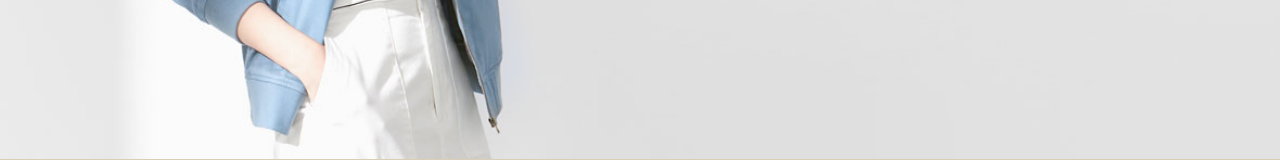
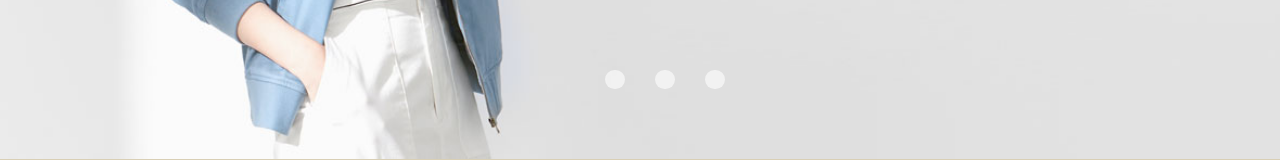
Before and after one commit to greenblue467/p5-shopping, a React (Create React App) app: page / in a window 1280 px wide. Shown: the part 525-685 px from the top of the page. Built offline with nearby package versions, Linux system fonts and the light colour scheme.

Commit message:
add stuff

```diff
--- a/src/App.js
+++ b/src/App.js
@@ -488,6 +488,97 @@ class App extends Component {
       empty: n - 1
     });
   };
+  jump = e => {
+    var n = e;
+    if (n < 2) {
+      const wid = 100;
+      $(".pic1").animate(
+        {
+          left: wid * (n - 1) + "vw",
+          zIndex: 2
+        },
+        {
+          duration: 1000
+        }
+      );
+      $(".pic2").animate(
+        {
+          left: -wid * n + "vw",
+          zIndex: 1
+        },
+        {
+          duration: 1000
+        }
+      );
+      $(".pic3").animate(
+        {
+          left: wid * n + "vw",
+          zIndex: 0
+        },
+        {
+          duration: 1000
+        }
+      );
+    } else if (n < 3) {
+      const wid = 100;
+      $(".pic1").animate(
+        {
+          left: wid * (n - 1) + "vw",
+          zIndex: 0
+        },
+        {
+          duration: 1000
+        }
+      );
+      $(".pic2").animate(
+        {
+          left: wid * (n - 2) + "vw",
+          zIndex: 2
+        },
+        {
+          duration: 1000
+        }
+      );
+      $(".pic3").animate(
+        {
+          left: -wid * (n - 1) + "vw",
+          zIndex: 1
+        },
+        {
+          duration: 1000
+        }
+      );
+    } else if (n < 4) {
+      const wid = 100;
+      $(".pic1").animate(
+        {
+          left: -wid * (n - 4) + "vw",
+          zIndex: 1
+        },
+        {
+          duration: 1000
+        }
+      );
+      $(".pic2").animate(
+        {
+          left: wid * (n - 2) + "vw",
+          zIndex: 0
+        },
+        {
+          duration: 1000
+        }
+      );
+      $(".pic3").animate(
+        {
+          left: wid * (n - 3) + "vw",
+          zIndex: 2
+        },
+        {
+          duration: 1000
+        }
+      );
+    }
+  };
   render() {
     return (
       <React.Fragment>
@@ -513,7 +604,11 @@ class App extends Component {
           />
           <div className="box">
             <Switch>
-              <Route path="/" exact component={Content} />
+              <Route
+                path="/"
+                exact
+                render={props => <Content {...props} jump={this.jump} />}
+              />
               <Route
                 path="/new"
                 render={props => (
@@ -546,6 +641,7 @@ class App extends Component {
                     thanks={this.thanks}
                     delete={this.delete}
                     slide={this.slide}
+                    empty={this.state.empty}
                   />
                 )}
               />
--- a/src/components/Content.jsx
+++ b/src/components/Content.jsx
@@ -5,7 +5,7 @@ import Body from "./Body";
 const Content = props => {
   return (
     <div>
-      <Header />
+      <Header jump={e => props.jump(e)} />
       <Body />
     </div>
   );
--- a/src/components/Header.jsx
+++ b/src/components/Header.jsx
@@ -7,10 +7,13 @@ import { Link } from "react-router-dom";
 import $ from "jquery";
 
 const Header = props => {
+  var start;
+  var n = 1;
+
   const slide = () => {
-    var n = 1;
     const running = function() {
       const wid = 100;
+
       if (n < 1) {
         $(".pic1").animate(
           {
@@ -44,7 +47,7 @@ const Header = props => {
         $(".pic1").animate(
           {
             left: wid * n + "vw",
-            zIndex: 0
+            zIndex: 10
           },
           {
             duration: 1000
@@ -62,7 +65,7 @@ const Header = props => {
         $(".pic3").animate(
           {
             left: -wid * n + "vw",
-            zIndex: 1
+            zIndex: -10
           },
           {
             duration: 1000
@@ -100,10 +103,118 @@ const Header = props => {
         n = 0;
       }
     };
-    const start = setInterval(running, 6000);
+    start = setInterval(running, 6000);
+  };
+  const stop = () => {
+    clearInterval(start);
+  };
+  const go = () => {
+    const running = function() {
+      const wid = 100;
+      if (n < 1) {
+        $(".pic1").animate(
+          {
+            left: wid * n + "vw",
+            zIndex: 2
+          },
+          {
+            duration: 1000
+          }
+        );
+        $(".pic2").animate(
+          {
+            left: -wid * (n + 1) + "vw",
+            zIndex: 1
+          },
+          {
+            duration: 1000
+          }
+        );
+        $(".pic3").animate(
+          {
+            left: wid * (n + 1) + "vw",
+            zIndex: 0
+          },
+          {
+            duration: 1000
+          }
+        );
+        n++;
+      } else if (n < 2) {
+        $(".pic1").animate(
+          {
+            left: wid * n + "vw",
+            zIndex: 10
+          },
+          {
+            duration: 1000
+          }
+        );
+        $(".pic2").animate(
+          {
+            left: wid * (n - 1) + "vw",
+            zIndex: 2
+          },
+          {
+            duration: 1000
+          }
+        );
+        $(".pic3").animate(
+          {
+            left: -wid * n + "vw",
+            zIndex: -10
+          },
+          {
+            duration: 1000
+          }
+        );
+        n++;
+      } else if (n < 3) {
+        $(".pic1").animate(
+          {
+            left: -wid * (n - 1) + "vw",
+            zIndex: 1
+          },
+          {
+            duration: 1000
+          }
+        );
+        $(".pic2").animate(
+          {
+            left: wid * (n - 1) + "vw",
+            zIndex: 0
+          },
+          {
+            duration: 1000
+          }
+        );
+        $(".pic3").animate(
+          {
+            left: wid * (n - 2) + "vw",
+            zIndex: 2
+          },
+          {
+            duration: 1000
+          }
+        );
+        n = 0;
+      }
+    };
+    start = setInterval(running, 6000);
   };
   return (
-    <div className="container" style={slide()}>
+    <div
+      className="container"
+      onMouseOver={stop}
+      onMouseOut={go}
+      style={slide()}
+    >
+      <div className="btn">
+        <div onClick={() => props.jump(1)}></div>
+        <div onClick={() => props.jump(2)}></div>
+        <div onClick={() => props.jump(3)}></div>
+      </div>
+
       <Link to="/new">
         <img src={p1} className="pic1" />
       </Link>
--- a/src/components/List.jsx
+++ b/src/components/List.jsx
@@ -4,14 +4,23 @@ import ListOne from "./ListOne";
 import { Link } from "react-router-dom";
 
 const List = props => {
+  const empty = () => {
+    if (props.empty === 0) {
+      return <div>您尚未選購商品！</div>;
+    } else {
+      return (
+        <div>
+          {props.cart.map(x => (
+            <ListOne key={x.id} cart={x} delete={() => props.delete(x.id)} />
+          ))}
+        </div>
+      );
+    }
+  };
   return (
     <div className="cartStyle">
       <div className="myCart">我的購物車</div>
-      <div className="myItem">
-        {props.cart.map(x => (
-          <ListOne key={x.id} cart={x} delete={() => props.delete(x.id)} />
-        ))}
-      </div>
+      <div className="myItem">{empty()}</div>
       <div className="myPrice">
         <div className="myPrice-1">
           總金額：<span>NT$ {props.totalPrice}</span>
--- a/src/components/styles/header.css
+++ b/src/components/styles/header.css
@@ -3,6 +3,47 @@
   height: 48vw;
   overflow: hidden;
   position: relative;
+}
+
+.container .btn {
+  width: 100px;
+  position: absolute;
+  bottom: 1.5rem;
+  left: 50%;
+  -webkit-transform: translateX(-50px);
+          transform: translateX(-50px);
+  z-index: 10;
+  display: -webkit-box;
+  display: -ms-flexbox;
+  display: flex;
+  -ms-flex-pack: distribute;
+      justify-content: space-around;
+}
+
+@media screen and (min-width: 992px) {
+  .container .btn {
+    width: 150px;
+    bottom: 5rem;
+  }
+}
+
+.container .btn div {
+  cursor: pointer;
+  width: 1rem;
+  height: 1rem;
+  border-radius: 999rem;
+  background-color: rgba(255, 255, 255, 0.6);
+}
+
+@media screen and (min-width: 992px) {
+  .container .btn div {
+    width: 1.2rem;
+    height: 1.2rem;
+  }
+}
+
+.container .btn div:hover {
+  background-color: #969696;
 }
 
 .container .pic1 {
--- a/src/components/styles/header.scss
+++ b/src/components/styles/header.scss
@@ -5,6 +5,35 @@
   height: 48vw;
   overflow: hidden;
   position: relative;
+
+  .btn {
+    width: 100px;
+    position: absolute;
+    bottom: 1.5rem;
+    left: 50%;
+    transform: translateX(-50px);
+    z-index: 10;
+    display: flex;
+    justify-content: space-around;
+    @include desktop {
+      width: 150px;
+      bottom: 5rem;
+    }
+    div {
+      cursor: pointer;
+      width: 1rem;
+      height: 1rem;
+      border-radius: 999rem;
+      background-color: rgba(255, 255, 255, 0.6);
+      @include desktop {
+        width: 1.2rem;
+        height: 1.2rem;
+      }
+      &:hover {
+        background-color: rgba(150, 150, 150, 1);
+      }
+    }
+  }
 
   .pic1 {
     width: 100vw;
```
Also changed, not shown: 1 other file (tests, documents, lock files or other folders).
